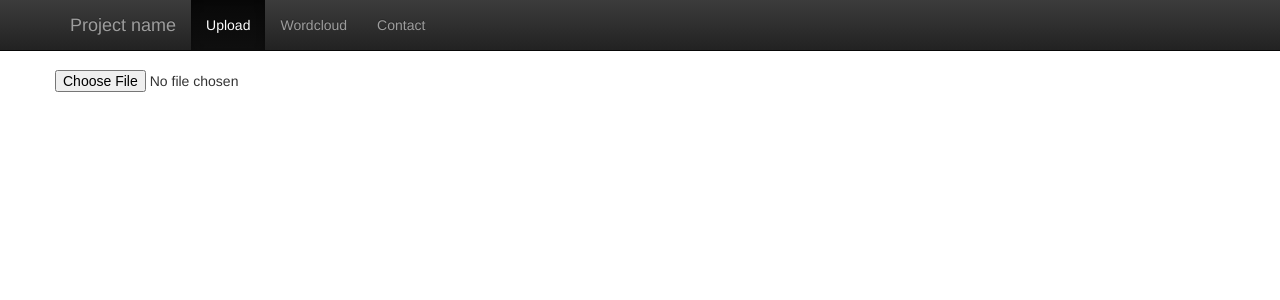
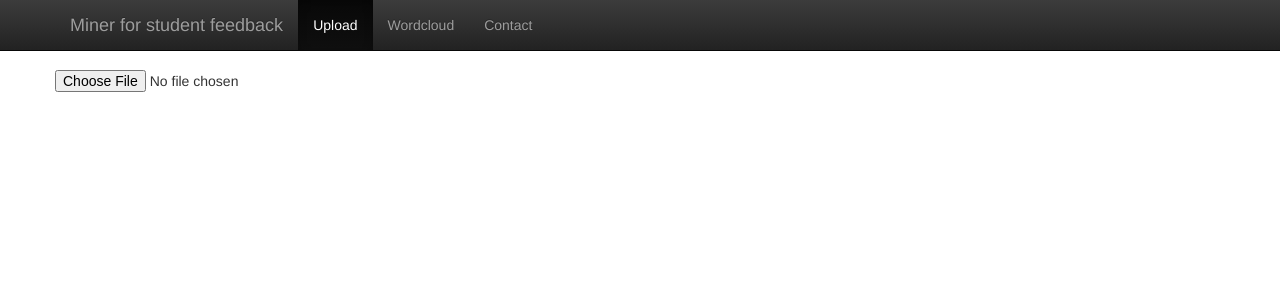
Before and after one commit to ryannguyen996/SWE40002, a Flask app: page / in a window 1280 px wide. Shown: the top 300 px of the page. Run offline with Flask 2, Linux system fonts and the light colour scheme; parts of the project's set-up code (start-up, migrations or seed data) failed here and were passed over; some libraries are stand-ins or nearby versions.

Commit message:
Milestone commit 1.1

```diff
--- a/templates/index.html
+++ b/templates/index.html
@@ -19,7 +19,7 @@
                     <span class="icon-bar"></span>
                     <span class="icon-bar"></span>
                 </button>
-                <a class="navbar-brand" href="#">Project name</a>
+                <a class="navbar-brand">Miner for student feedback</a>
             </div>
             <div id="navbar" class="collapse navbar-collapse">
                 <ul class="nav navbar-nav">
--- a/templates/wordcloud.html
+++ b/templates/wordcloud.html
@@ -21,7 +21,7 @@
                     <span class="icon-bar"></span>
                     <span class="icon-bar"></span>
                 </button>
-                <a class="navbar-brand" href="#">Project name</a>
+                <a class="navbar-brand">Miner for student feedback</a>
             </div>
             <div id="navbar" class="collapse navbar-collapse">
                 <ul class="nav navbar-nav">
```
